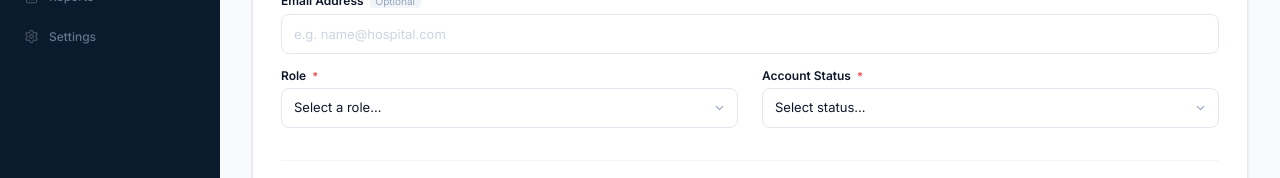
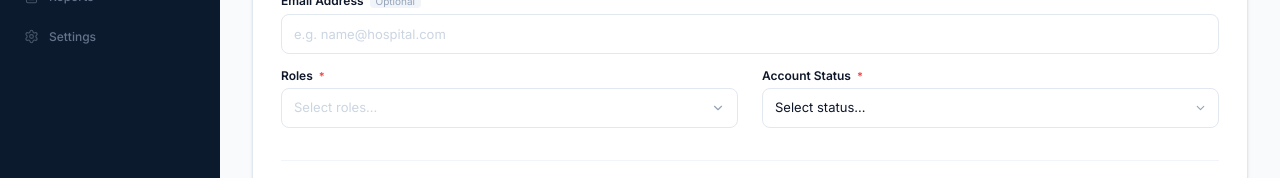
Before and after one commit to MonoDuckY/Med_superApp_frontend, a Next.js app in the folder nextjs/: page /user-management/create-user in a window 1280 px wide. Shown: the part 375-553 px from the top of the page. Built offline with nearby package versions, Linux system fonts and the light colour scheme.

Commit message:
roles in array

```diff
--- a/nextjs/src/app/user-management/create-user/page.tsx
+++ b/nextjs/src/app/user-management/create-user/page.tsx
@@ -1,6 +1,6 @@
 "use client";
 
-import { useState, useRef } from "react";
+import { useState, useRef, useEffect } from "react";
 import { useRouter } from "next/navigation";
 import {
   LayoutDashboard, Users, UserPlus, Stethoscope, FlaskConical,
@@ -82,7 +82,8 @@ export default function CreateUserPage() {
   const [fullName, setFullName]     = useState("");
   const [phone, setPhone]           = useState("");
   const [email, setEmail]           = useState("");
-  const [role, setRole]             = useState<Role>("");
+  const [roles, setRoles]           = useState<string[]>([]);
+  const [isOpen, setIsOpen]         = useState(false);
   const [status, setStatus]         = useState<Status>("");
   const [dob, setDob]               = useState("");
   const [gender, setGender]         = useState<Gender>("");
@@ -96,7 +97,18 @@ export default function CreateUserPage() {
   const [submitted, setSubmitted]   = useState(false);
   const [createdId, setCreatedId]   = useState("");
 
+  const dropdownRef = useRef<HTMLDivElement>(null);
   const fileRef = useRef<HTMLInputElement>(null);
+
+  useEffect(() => {
+    function handleClickOutside(event: MouseEvent) {
+      if (dropdownRef.current && !dropdownRef.current.contains(event.target as Node)) {
+        setIsOpen(false);
+      }
+    }
+    document.addEventListener("mousedown", handleClickOutside);
+    return () => document.removeEventListener("mousedown", handleClickOutside);
+  }, []);
 
   const validate = () => {
     const e: Record<string, string> = {};
@@ -106,12 +118,12 @@ export default function CreateUserPage() {
       e.phone = "Enter a valid Vietnamese phone number.";
     if (email && !/^[^\s@]+@[^\s@]+\.[^\s@]+$/.test(email))
       e.email = "Enter a valid email address.";
-    if (!role)   e.role   = "Please select a role.";
+    if (roles.length === 0) e.roles   = "Please select at least one role.";
     if (!status) e.status = "Please select a status.";
     if (!dob)    e.dob    = "Date of birth is required.";
     if (!gender) e.gender = "Please select a gender.";
     if (!address.trim()) e.address = "Permanent address is required.";
-    if (role === "Doctor" && !licenseFile)
+    if (roles.includes("DOCTOR") && !licenseFile)
       e.license = "Professional license is required for Doctors.";
     return e;
   };
@@ -125,19 +137,16 @@ export default function CreateUserPage() {
     const apiUrl = process.env.NEXT_PUBLIC_API_URL || "http://localhost:8080";
     const token = localStorage.getItem("authToken");
 
-    // Map frontend roles to backend UserRole enum
-    const backendRole =
-      role === "Admin" ? "ADMIN" :
-      role === "Doctor" ? "DOCTOR" :
-      role === "Staff" ? "STAFF" :
-      role === "Researcher" ? "RESEARCHER" : "PATIENT";
+    // Primary role (first element or fallback)
+    const primaryRole = roles[0] || "PATIENT";
 
     // Generate a default temporary password
     const generatedPassword = "Hms1234@";
 
     const payload = {
       password: generatedPassword,
-      role: backendRole,
+      roles: roles,
+      role: primaryRole,
       fullName: fullName.trim(),
       gender: gender,
       dateOfBirth: dob,
@@ -146,7 +155,7 @@ export default function CreateUserPage() {
       email: email.trim() || null,
       citizenIdentificationCode: cccd || null,
       healthInsuranceCode: bhyt || null,
-      certificate: (role === "Doctor" && licenseFile) ? licenseFile.name : null
+      certificate: (roles.includes("DOCTOR") && licenseFile) ? licenseFile.name : null
     };
 
     fetch(`${apiUrl}/api/admin/users`, {
@@ -187,7 +196,7 @@ export default function CreateUserPage() {
   };
 
   const handleReset = () => {
-    setFullName(""); setPhone(""); setEmail(""); setRole(""); setStatus("");
+    setFullName(""); setPhone(""); setEmail(""); setRoles([]); setIsOpen(false); setStatus("");
     setDob(""); setGender(""); setAddress(""); setCccd(""); setBhyt("");
     setLicenseFile(null); setErrors({}); setSubmitted(false); setCreatedId("");
   };
@@ -334,14 +343,16 @@ export default function CreateUserPage() {
               </div>
               <h2 className="text-[#0F172A] font-bold text-xl mb-2">Account Created</h2>
               <p className="text-[#64748B] text-sm leading-relaxed mb-6">
-                <span className="font-semibold text-[#0F172A]">{fullName}</span> has been added as{" "}
-                <span className="font-semibold text-[#0EA5E9]">{role}</span>.
+                <span className="font-semibold text-[#0F172A]">{fullName}</span> has been added with roles{" "}
+                <span className="font-semibold text-[#0EA5E9]">
+                  {roles.map(r => r === "ADMIN" ? "Admin" : r === "DOCTOR" ? "Doctor" : r === "STAFF" ? "Staff" : r === "RESEARCHER" ? "Researcher" : "Patient").join(", ")}
+                </span>.
               </p>
               <div className="w-full bg-[#F8FAFC] border border-[#E2E8F0] rounded-xl px-5 py-4 mb-6 text-left">
                 <p className="text-[10px] text-[#94A3B8] uppercase tracking-wider font-semibold mb-1.5">Generated User ID</p>
                 <p className="font-mono font-bold text-[#0EA5E9] text-lg tracking-widest">
                   {createdId || (
-                    (role === "Admin" ? "ADM" : role === "Doctor" ? "DR" : role === "Researcher" ? "RES" : role === "Patient" ? "PAT" : "STF") +
+                    ((roles[0] === "ADMIN" ? "ADM" : roles[0] === "DOCTOR" ? "DR" : roles[0] === "RESEARCHER" ? "RES" : roles[0] === "PATIENT" ? "PAT" : "STF")) +
                     "-" + Date.now().toString().slice(-8)
                   )}
                 </p>
@@ -407,28 +418,65 @@ export default function CreateUserPage() {
                         className={INPUT} style={{ borderRadius: "8px", borderColor: errors.email ? "#EF4444" : undefined }} />
                     </Field>
 
-                    <Field label="Role" required error={errors.role}>
-                      <div className="relative">
-                        <select value={role}
-                          onChange={(e) => { setRole(e.target.value as Role); setErrors((p) => ({ ...p, role: "", license: "" })); }}
-                          className={SELECT} style={{ borderRadius: "8px", borderColor: errors.role ? "#EF4444" : undefined }}>
-                          <option value="">Select a role…</option>
-                          {["Admin", "Doctor", "Staff", "Researcher", "Patient"].map((r) => <option key={r}>{r}</option>)}
-                        </select>
-                        <ChevronDown size={13} strokeWidth={2} className="absolute right-3 top-1/2 -translate-y-1/2 text-[#94A3B8] pointer-events-none" />
+                    <Field label="Roles" required error={errors.roles}>
+                      <div ref={dropdownRef} className="relative">
+                        <button
+                          type="button"
+                          onClick={() => setIsOpen(!isOpen)}
+                          className={`${INPUT} flex items-center justify-between text-left pr-3`}
+                          style={{ borderRadius: "8px", borderColor: errors.roles ? "#EF4444" : undefined }}
+                        >
+                          <span className={roles.length === 0 ? "text-[#CBD5E1]" : "text-[#0F172A]"}>
+                            {roles.length > 0
+                              ? roles.map(r => r === "ADMIN" ? "Admin" : r === "DOCTOR" ? "Doctor" : r === "STAFF" ? "Staff" : r === "RESEARCHER" ? "Researcher" : "Patient").join(", ")
+                              : "Select roles..."}
+                          </span>
+                          <ChevronDown size={14} className="text-[#94A3B8] transition-transform duration-200" style={{ transform: isOpen ? "rotate(180deg)" : undefined }} />
+                        </button>
+
+                        {isOpen && (
+                          <div className="absolute left-0 right-0 mt-1 bg-white border border-[#E2E8F0] rounded-lg shadow-lg z-50 py-1.5 max-h-60 overflow-y-auto">
+                            {[
+                              { value: "ADMIN", label: "Admin", desc: "Full system access.", color: "bg-[#EF4444]" },
+                              { value: "DOCTOR", label: "Doctor", desc: "Clinical records & diagnoses.", color: "bg-[#0EA5E9]" },
+                              { value: "STAFF", label: "Staff", desc: "Scheduling & patient intake.", color: "bg-[#10B981]" },
+                              { value: "RESEARCHER", label: "Researcher", desc: "AI datasets & anonymized records.", color: "bg-[#8B5CF6]" },
+                              { value: "PATIENT", label: "Patient", desc: "Patient portal access & medical records.", color: "bg-[#D946EF]" },
+                            ].map((opt) => {
+                              const isChecked = roles.includes(opt.value);
+                              return (
+                                <label
+                                  key={opt.value}
+                                  className="flex items-start gap-3 px-3 py-2 hover:bg-[#F8FAFC] cursor-pointer transition-colors"
+                                >
+                                  <input
+                                    type="checkbox"
+                                    checked={isChecked}
+                                    onChange={() => {
+                                      let nextRoles;
+                                      if (isChecked) {
+                                        nextRoles = roles.filter(r => r !== opt.value);
+                                      } else {
+                                        nextRoles = [...roles, opt.value];
+                                      }
+                                      setRoles(nextRoles);
+                                      setErrors((p) => ({ ...p, roles: "", license: "" }));
+                                    }}
+                                    className="mt-0.5 rounded border-[#E2E8F0] text-[#0EA5E9] focus:ring-[#0EA5E9]/20"
+                                  />
+                                  <div className="flex-1 min-w-0">
+                                    <div className="flex items-center gap-1.5">
+                                      <div className={`w-1.5 h-1.5 rounded-full ${opt.color}`} />
+                                      <span className="text-[12px] font-semibold text-[#0F172A]">{opt.label}</span>
+                                    </div>
+                                    <p className="text-[10px] text-[#64748B] mt-0.5 leading-tight">{opt.desc}</p>
+                                  </div>
+                                </label>
+                              );
+                            })}
+                          </div>
+                        )}
                       </div>
-                      {role && (
-                        <div className="flex items-center gap-1.5 mt-0.5">
-                          <div className={`w-1.5 h-1.5 rounded-full flex-shrink-0 ${
-                            role === "Admin" ? "bg-[#EF4444]" : role === "Doctor" ? "bg-[#0EA5E9]" :
-                            role === "Researcher" ? "bg-[#8B5CF6]" : role === "Patient" ? "bg-[#D946EF]" : "bg-[#10B981]"
-                          }`} />
-                          <p className="text-[11px] text-[#64748B]">
-                            {role === "Admin" ? "Full system access." : role === "Doctor" ? "Clinical records & diagnoses." :
-                             role === "Researcher" ? "AI datasets & anonymized records." : role === "Patient" ? "Patient portal access & medical records." : "Scheduling & patient intake."}
-                          </p>
-                        </div>
-                      )}
                     </Field>
 
                     <Field label="Account Status" required error={errors.status}>
@@ -516,7 +564,7 @@ export default function CreateUserPage() {
                 </div>
 
                 {/* ══════ CONDITIONAL: Doctor License ══════ */}
-                {role === "Doctor" && (
+                {roles.includes("DOCTOR") && (
                   <>
                     <div className="h-px bg-[#F1F5F9]" />
                     <div>
```
